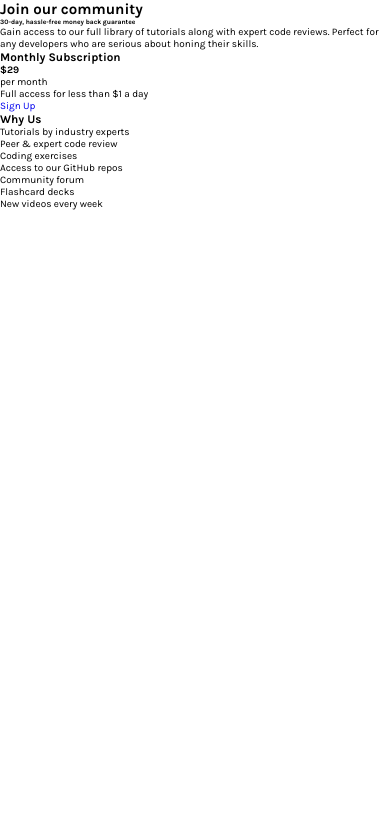
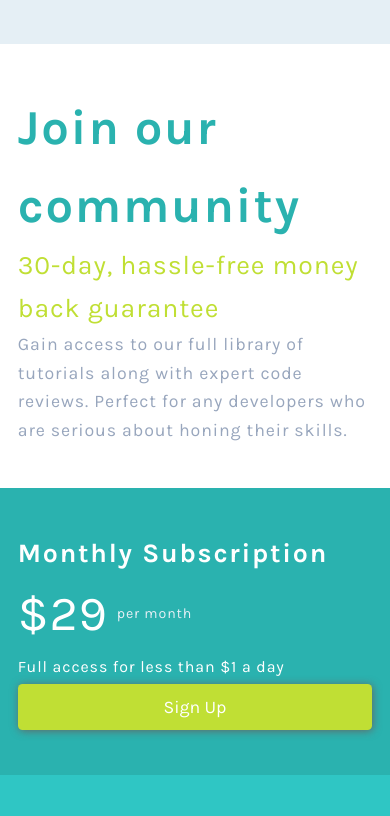
Before and after one commit to freetart/FEM-single-price-grid-component, a plain HTML site: page index.html in a window 390 px wide. Shown: the top 816 px of the page. Drawn offline with Linux system fonts and the light colour scheme.

Commit message:
created base scss styles & made responsive

```diff
--- a/index.html
+++ b/index.html
@@ -10,7 +10,7 @@
   <body>
     <section class="price">
       <div class="price__title">
-        <h2 class="price__title__header">Join our community</h2>
+        <h2 class="price__title__heading">Join our community</h2>
         <h6 class="price__title__lead">
           30-day, hassle-free money back guarantee
         </h6>
@@ -24,17 +24,17 @@
       <div class="price__details">
         <!-- grid item -->
         <article class="subs">
-          <h3 class="subs__title">Monthly Subscription</h3>
+          <h3 class="subs__heading">Monthly Subscription</h3>
           <div class="subs__price__container">
             <h4 class="subs__price">&dollar;29</h4>
             <p class="subs__monthly">per month</p>
           </div>
-          <p class="subs-desc">Full access for less than &dollar;1 a day</p>
-          <a href="#!" class="btn btn-primary">Sign Up</a>
+          <p class="subs__desc">Full access for less than &dollar;1 a day</p>
+          <a href="#!" class="btn btn--primary">Sign Up</a>
         </article>
         <!-- grid item -->
         <article class="features">
-          <h3 class="features__title">Why Us</h3>
+          <h3 class="features__heading">Why Us</h3>
           <ul class="features__list">
             <li class="features__list__item">Tutorials by industry experts</li>
             <li class="features__list__item">Peer &amp; expert code review</li>
--- a/scss/_components.scss
+++ b/scss/_components.scss
@@ -1 +1,23 @@
-// components
+// buttons
+.btn {
+  display: block;
+  font-size: size(md);
+  text-align: center;
+  padding: 1.5rem;
+  border-radius: 0.5rem;
+  box-shadow: 0.1rem 0.1rem 1rem lighten(color(black), 40%);
+  outline: 0;
+  border: 0;
+}
+
+.btn--primary {
+  background-color: color(bringYellow);
+  color: color(white);
+  transition: all 0.3s ease;
+
+  &:hover,
+  &:focus {
+    background-color: darken(color(bringYellow), 5%);
+    transform: translateY(-5px);
+  }
+}
--- a/scss/_layout.scss
+++ b/scss/_layout.scss
@@ -1 +1,106 @@
-// layout
+.price {
+  @include maxWidthSm;
+  height: 100%;
+  padding-top: 5rem;
+
+  &__title {
+    @include sectionSpacing;
+    background-color: color(white);
+    display: flex;
+    flex-direction: column;
+    justify-content: space-evenly;
+
+    @include responsive(md) {
+      height: auto;
+    }
+
+    &__heading {
+      @include headingStyles;
+      font-size: size(xxl) + 2rem;
+      color: color(cyan);
+    }
+
+    &__lead {
+      @include textStyles;
+      font-size: size(xl);
+      color: color(bringYellow);
+    }
+
+    &__desc {
+      @include textStyles;
+      font-size: size(md);
+      color: color(grayishBlue);
+    }
+  }
+
+  &__details {
+    display: grid;
+    grid-template-columns: repeat(2, 1fr);
+
+    @include responsive(md) {
+      grid-template-columns: 1fr;
+      height: auto;
+    }
+
+    .subs {
+      @include sectionSpacing;
+      display: flex;
+      flex-direction: column;
+      justify-content: space-evenly;
+      background-color: color(cyan);
+      color: color(white);
+
+      &__heading {
+        @include headingStyles;
+        font-size: size(xl);
+      }
+
+      &__price__container {
+        display: flex;
+        align-items: center;
+
+        .subs__price {
+          @include textStyles;
+          font-size: size(xxl) + 2rem;
+          padding-right: 1rem;
+        }
+
+        .subs__monthly {
+          @include textStyles;
+          font-size: size(xs);
+          color: color(lightGray);
+        }
+      }
+
+      &__desc {
+        @include textStyles;
+        font-size: size(sm);
+        padding-bottom: 0.5rem;
+      }
+    }
+
+    .features {
+      @include sectionSpacing;
+      display: flex;
+      flex-direction: column;
+      justify-content: space-evenly;
+
+      background-color: lighten(color(cyan), 5%);
+      color: color(white);
+
+      &__heading {
+        @include headingStyles;
+        font-size: size(xl);
+      }
+
+      &__list {
+        &__item {
+          @include textStyles;
+          font-size: size(xs);
+          padding: 0.3rem 0;
+          color: color(lightGray);
+        }
+      }
+    }
+  }
+}
--- a/scss/abstracts/_mixins.scss
+++ b/scss/abstracts/_mixins.scss
@@ -37,3 +37,18 @@
   max-width: 1000px;
   margin: 0 auto;
 }
+
+// media queries
+@mixin responsive($breakpoint) {
+  @if ($breakpoint == md) {
+    @media (max-width: 600px) {
+      @content;
+    }
+  }
+
+  @if ($breakpoint == sm) {
+    @media (max-width: 400px) {
+      @content;
+    }
+  }
+}
--- a/scss/base/_base.scss
+++ b/scss/base/_base.scss
@@ -13,10 +13,17 @@
 html {
   font-size: 62.5%;
   scroll-behavior: smooth;
+
+  @include responsive(sm) {
+    font-size: 55.5%;
+  }
 }
 
 body {
+  @include flexCenter;
   font-family: "Karla", sans-serif;
+  background-color: color(lightGray);
+  height: 100vh;
 }
 
 a {
```
Also changed, not shown: css/main.min.css, 1 other file.
